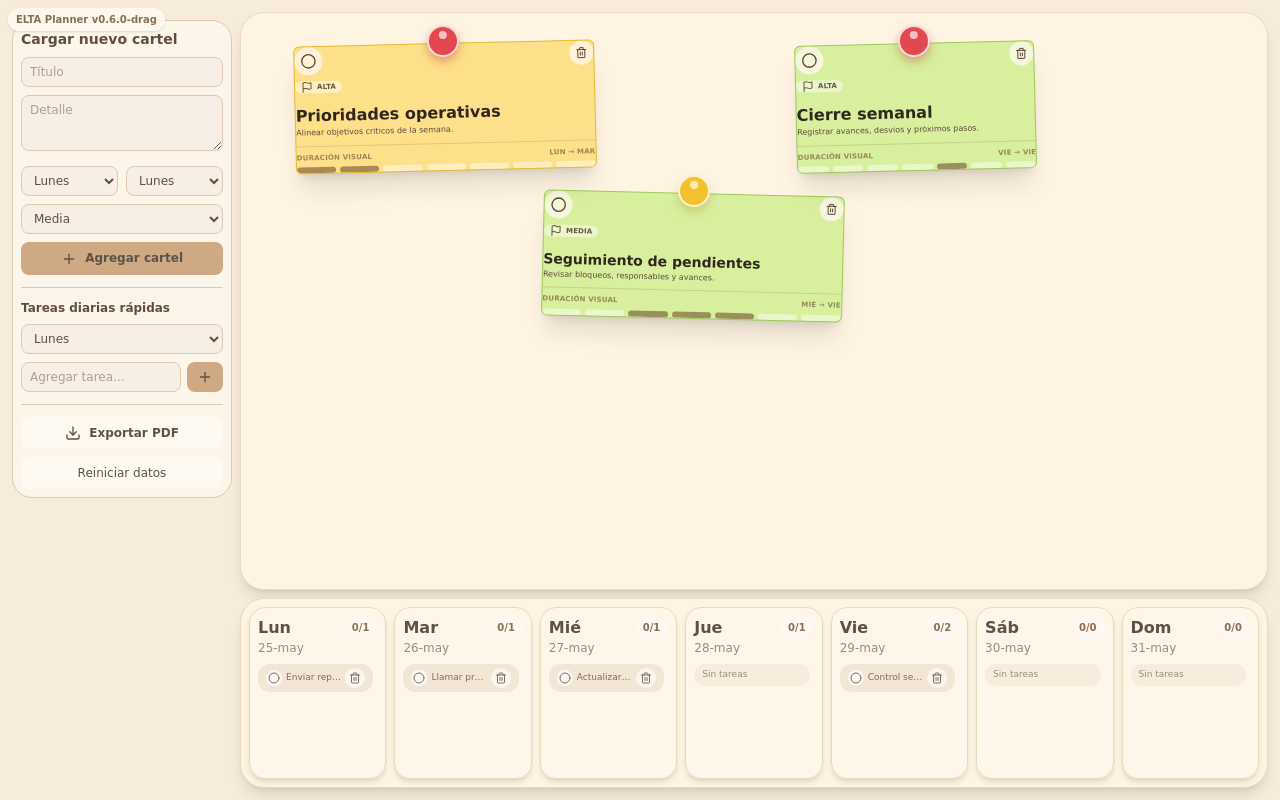
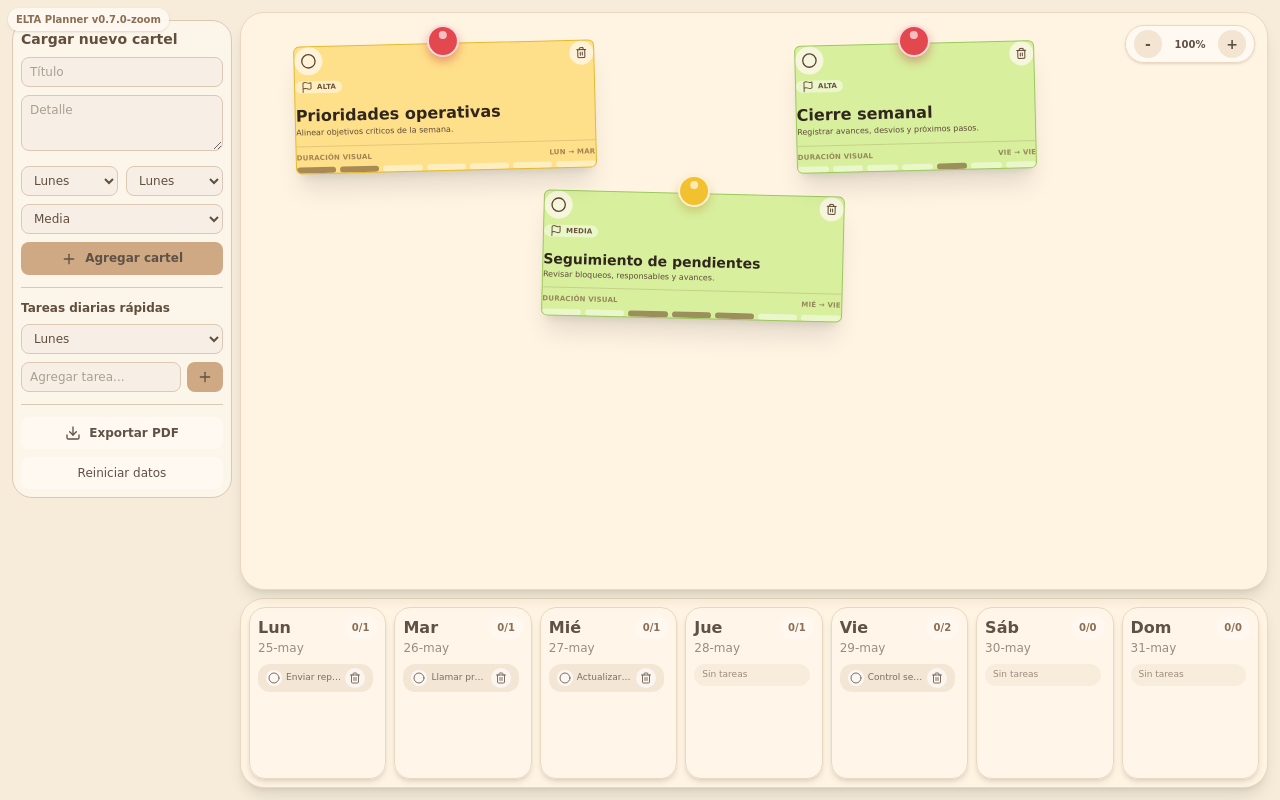
Before and after one commit to proyectolaserzarate-arch/elta-weekly-planner, a React (Vite) app: page / in a window 1280 px wide. Built offline with nearby package versions, Linux system fonts and the light colour scheme.

Commit message:
Agregar zoom del tablero

```diff
--- a/src/App.jsx
+++ b/src/App.jsx
@@ -31,8 +31,11 @@ function Button({ className = "", children, ...props }) {
   );
 }
 
-const LOCAL_STORAGE_KEY = "elta-weekly-floating-planner-v6";
-const APP_VERSION = "0.6.0-drag";
+const LOCAL_STORAGE_KEY = "elta-weekly-floating-planner-v7";
+const APP_VERSION = "0.7.0-zoom";
+const MIN_BOARD_ZOOM = 0.65;
+const MAX_BOARD_ZOOM = 1.45;
+const BOARD_ZOOM_STEP = 0.1;
 const dayNames = ["Lun", "Mar", "Mié", "Jue", "Vie", "Sáb", "Dom"];
 const fullDayNames = [
   "Lunes",
@@ -218,13 +221,18 @@ function clampFloatingCardOffset(offsetX, offsetY) {
   };
 }
 
-function createLocalSnapshot(floatingCards, dailyTasks, weekStart) {
+function clampBoardZoom(value) {
+  return Math.max(MIN_BOARD_ZOOM, Math.min(MAX_BOARD_ZOOM, Number(value) || 1));
+}
+
+function createLocalSnapshot(floatingCards, dailyTasks, weekStart, boardZoom) {
   return {
-    version: 5,
+    version: 7,
     updatedAt: new Date().toISOString(),
     floatingCards,
     dailyTasks,
     weekStart: weekStart.toISOString(),
+    boardZoom,
   };
 }
 
@@ -252,6 +260,8 @@ function runSelfTests() {
   console.assert(normalizeDailyTasks({ 0: ["Legacy"] })[0][0].text === "Legacy", "legacy string tasks should migrate to objects");
   console.assert(clampFloatingCardOffset(999, -999).x === 120, "drag offset x should be clamped");
   console.assert(clampFloatingCardOffset(999, -999).y === -80, "drag offset y should be clamped");
+  console.assert(clampBoardZoom(99) === MAX_BOARD_ZOOM, "board zoom should be clamped at max");
+  console.assert(clampBoardZoom(-99) === MIN_BOARD_ZOOM, "board zoom should be clamped at min");
 }
 
 runSelfTests();
@@ -268,6 +278,7 @@ export default function App() {
   const [taskInput, setTaskInput] = useState("");
   const [selectedTaskDay, setSelectedTaskDay] = useState(0);
   const [isMobilePanelOpen, setIsMobilePanelOpen] = useState(false);
+  const [boardZoom, setBoardZoom] = useState(clampBoardZoom(localSnapshot?.boardZoom || 1));
   const [form, setForm] = useState({
     title: "",
     detail: "",
@@ -277,6 +288,8 @@ export default function App() {
     priority: "media",
   });
   const boardRef = useRef(null);
+  const pinchStartDistanceRef = useRef(null);
+  const pinchStartZoomRef = useRef(1);
   const [isExportingPdf, setIsExportingPdf] = useState(false);
 
   const weekDays = useMemo(
@@ -285,9 +298,9 @@ export default function App() {
   );
 
   useEffect(() => {
-    const snapshot = createLocalSnapshot(floatingCards, dailyTasks, weekStart);
+    const snapshot = createLocalSnapshot(floatingCards, dailyTasks, weekStart, boardZoom);
     window.localStorage.setItem(LOCAL_STORAGE_KEY, JSON.stringify(snapshot));
-  }, [floatingCards, dailyTasks, weekStart]);
+  }, [floatingCards, dailyTasks, weekStart, boardZoom]);
 
   function addFloatingCard(event) {
     event.preventDefault();
@@ -327,7 +340,10 @@ export default function App() {
         if (card.id !== id) return card;
 
         const currentOffset = getFloatingCardOffset(card);
-        const nextOffset = clampFloatingCardOffset(currentOffset.x + deltaX, currentOffset.y + deltaY);
+        const nextOffset = clampFloatingCardOffset(
+          currentOffset.x + deltaX / boardZoom,
+          currentOffset.y + deltaY / boardZoom
+        );
 
         return {
           ...card,
@@ -336,6 +352,48 @@ export default function App() {
         };
       })
     );
+  }
+
+  function changeBoardZoom(delta) {
+    setBoardZoom((currentZoom) => clampBoardZoom(Number((currentZoom + delta).toFixed(2))));
+  }
+
+  function resetBoardZoom() {
+    setBoardZoom(1);
+  }
+
+  function getTouchDistance(touches) {
+    if (!touches || touches.length < 2) return null;
+    const [firstTouch, secondTouch] = touches;
+    return Math.hypot(
+      secondTouch.clientX - firstTouch.clientX,
+      secondTouch.clientY - firstTouch.clientY
+    );
+  }
+
+  function handleBoardWheel(event) {
+    if (!event.ctrlKey && !event.metaKey) return;
+    event.preventDefault();
+    changeBoardZoom(event.deltaY < 0 ? BOARD_ZOOM_STEP : -BOARD_ZOOM_STEP);
+  }
+
+  function handleBoardTouchStart(event) {
+    const distance = getTouchDistance(event.touches);
+    if (!distance) return;
+    pinchStartDistanceRef.current = distance;
+    pinchStartZoomRef.current = boardZoom;
+  }
+
+  function handleBoardTouchMove(event) {
+    const distance = getTouchDistance(event.touches);
+    if (!distance || !pinchStartDistanceRef.current) return;
+    event.preventDefault();
+    const nextZoom = pinchStartZoomRef.current * (distance / pinchStartDistanceRef.current);
+    setBoardZoom(clampBoardZoom(Number(nextZoom.toFixed(2))));
+  }
+
+  function handleBoardTouchEnd() {
+    pinchStartDistanceRef.current = null;
   }
 
   function resetFloatingCardPosition(id) {
@@ -382,6 +440,7 @@ export default function App() {
     setFloatingCards(initialFloatingCards);
     setDailyTasks(normalizeDailyTasks(defaultDailyTasks));
     setWeekStart(startOfWeek(new Date()));
+    setBoardZoom(1);
   }
 
   async function exportCalendarToPdf() {
@@ -630,8 +689,30 @@ export default function App() {
           </Card>
 
           <div className="grid min-h-0 min-w-0 grid-rows-[1fr_190px] gap-2 rounded-[1.5rem]">
-            <div className="min-h-0 overflow-x-auto overflow-y-hidden rounded-[1.5rem] border border-[#ead8c0] bg-[#fff4e2] p-3 shadow-lg">
-              <div className="relative h-full min-h-[360px] min-w-[980px] overflow-visible">
+            <div
+              className="relative min-h-0 overflow-x-auto overflow-y-hidden rounded-[1.5rem] border border-[#ead8c0] bg-[#fff4e2] p-3 shadow-lg"
+              onWheel={handleBoardWheel}
+              onTouchStart={handleBoardTouchStart}
+              onTouchMove={handleBoardTouchMove}
+              onTouchEnd={handleBoardTouchEnd}
+            >
+              <div className="absolute right-3 top-3 z-[450] flex items-center gap-1 rounded-full border border-[#ead8c0] bg-[#fff9f2]/95 px-2 py-1 text-[#5f5145] shadow-sm">
+                <button type="button" onClick={() => changeBoardZoom(-BOARD_ZOOM_STEP)} className="h-7 w-7 rounded-full bg-[#f4e4d2] text-sm font-bold">-</button>
+                <button type="button" onClick={resetBoardZoom} className="min-w-[48px] rounded-full px-2 text-[10px] font-bold">
+                  {Math.round(boardZoom * 100)}%
+                </button>
+                <button type="button" onClick={() => changeBoardZoom(BOARD_ZOOM_STEP)} className="h-7 w-7 rounded-full bg-[#f4e4d2] text-sm font-bold">+</button>
+              </div>
+
+              <div
+                className="relative h-full min-h-[360px] min-w-[980px] overflow-visible transition-transform duration-200"
+                style={{
+                  transform: `scale(${boardZoom})`,
+                  transformOrigin: "top left",
+                  width: `${100 / boardZoom}%`,
+                  height: `${100 / boardZoom}%`,
+                }}
+              >
                 <AnimatePresence>
                   {floatingCards.map((card, index) => {
                     const isHovered = hoveredFloatingCardId === card.id;
```
